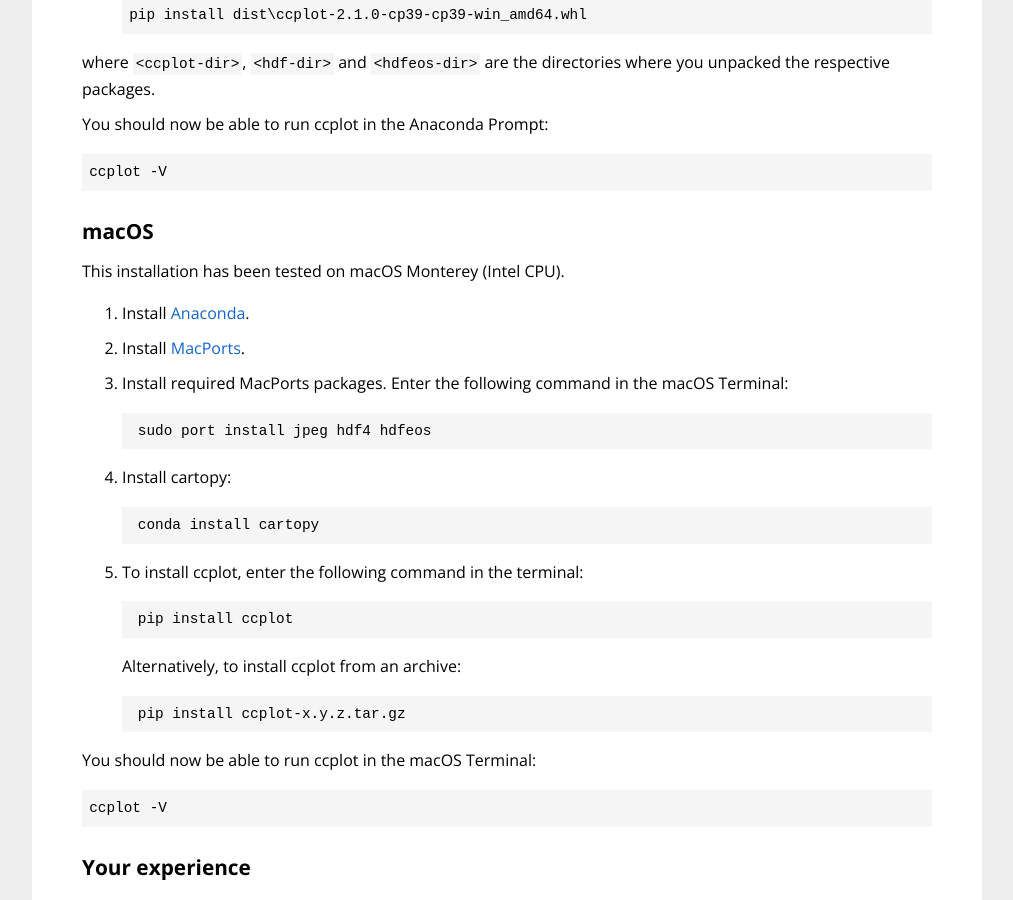
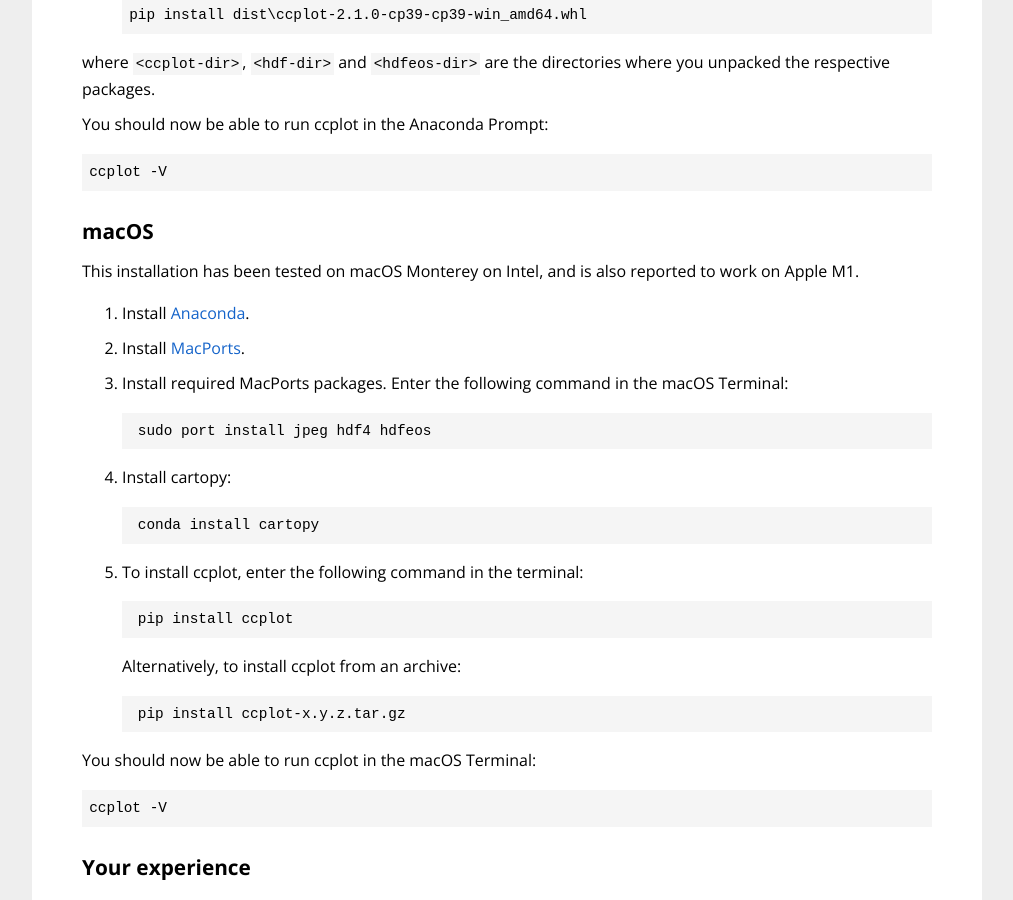
Before and after one commit to peterkuma/ccplot, a Jekyll site: the page built from installation/index.md, in a window 1280 px wide and 900 px high, scrolled down 3428 px. Shown: the whole window, without its empty margins (133-1146 px from the left). Built offline with Jekyll 4.4.1, drawn with Linux system fonts in a browser that asks for light colours.

Commit message:
Installation; Add a note that macOS works on M1

```diff
--- a/installation/index.md
+++ b/installation/index.md
@@ -320,7 +320,8 @@
 macOS
 -----
 
-This installation has been tested on macOS Monterey (Intel CPU).
+This installation has been tested on macOS Monterey on Intel, and is also
+reported to work on Apple M1.
 
 1. Install [Anaconda](https://www.anaconda.com/download/).
 
```
